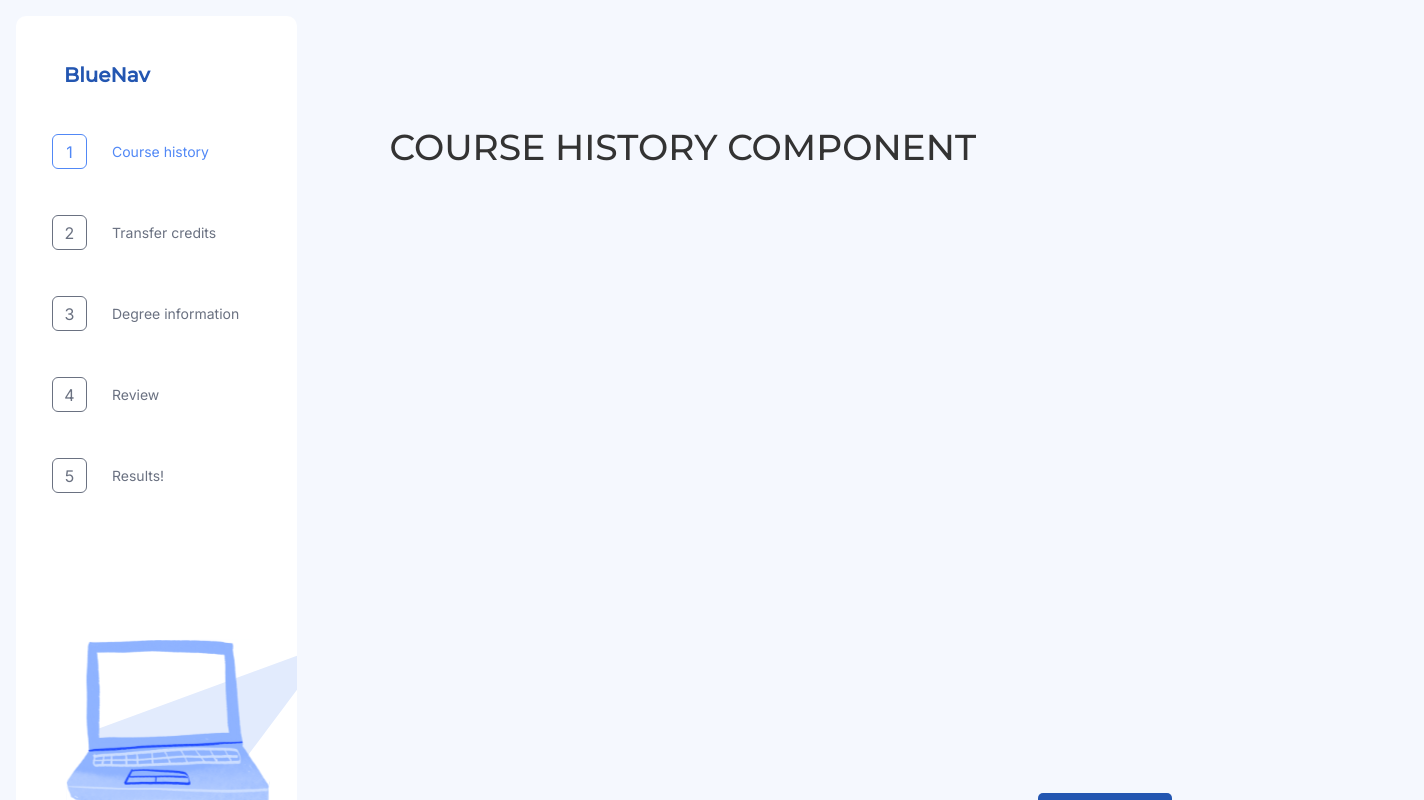
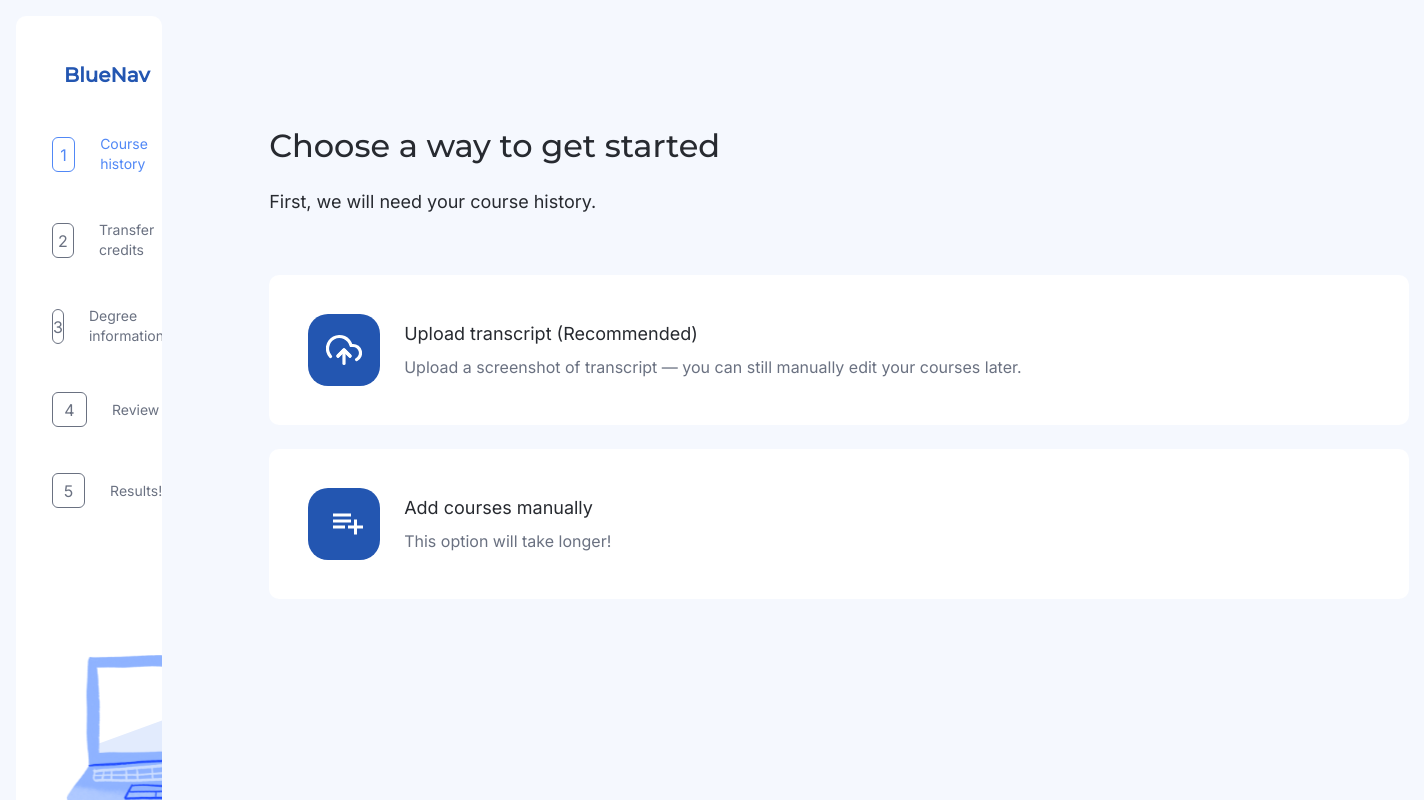
Before and after one commit to ubclaunchpad/ubc-degree-navigator, a React (Create React App) app in the folder react-app/: page / in a window 1280 px wide. Shown: the top 800 px of the page, 1424 px wide, since content can reach past the window. Built offline with nearby package versions, Linux system fonts and the light colour scheme.

Commit message:
set up screens for upload transcript

```diff
--- a/react-app/src/components/onboarding/CourseHistory.jsx
+++ b/react-app/src/components/onboarding/CourseHistory.jsx
@@ -1,7 +1,29 @@
 import React, { useState } from "react";
+import theme from "../../theme";
+import ChooseMethod from "./courseHistory/ChooseMethod";
+import UploadTranscript from "./courseHistory/UploadTranscript";
 
-const CourseHistory = () => {
-	return <h1>COURSE HISTORY COMPONENT</h1>;
+const CourseHistory = ({ data, setData, setStep }) => {
+	const [methodSelected, setMethodSelected] = useState();
+
+	return (
+		<div>
+			{!methodSelected ? (
+				<ChooseMethod
+					methodSelected={methodSelected}
+					setMethodSelected={setMethodSelected}
+				/>
+			) : (
+				<div>
+					{methodSelected === "upload" ? (
+						<UploadTranscript data={data} setData={setData} />
+					) : (
+						<div>asdf</div>
+					)}
+				</div>
+			)}
+		</div>
+	);
 };
 
 export default CourseHistory;
--- a/react-app/src/components/onboarding/MultistepForm.jsx
+++ b/react-app/src/components/onboarding/MultistepForm.jsx
@@ -10,6 +10,7 @@ import NavIllustration from "../../assets/navIllustration.svg";
 
 const MultistepForm = () => {
 	const [step, setStep] = useState(0);
+	// const [button, setButton] = useState(false);
 	const [data, setData] = useState({
 		courses: [],
 		transferCredits: [],
@@ -28,7 +29,9 @@ const MultistepForm = () => {
 	const StepDisplay = () => {
 		switch (step) {
 			case 0:
-				return <CourseHistory data={data} setData={setData} />;
+				return (
+					<CourseHistory data={data} setData={setData} setStep={setStep} />
+				);
 			case 1:
 				return <TransferCredits data={data} setData={setData} />;
 			case 2:
@@ -224,7 +227,6 @@ const prevButton = {
 const nextButton = {
 	border: "none",
 	borderRadius: "5px",
-	//margin: "12px, 25.5px",
 	paddingLeft: "25.5px",
 	paddingRight: "25.5px",
 	paddingTop: "12px",
--- /dev/null
+++ b/react-app/src/components/onboarding/courseHistory/ChooseMethod.jsx
@@ -0,0 +1,150 @@
+import React, { useState } from "react";
+import UploadIcon from "../../../assets/upload-cloud.svg";
+import ManualIcon from "../../../assets/playlist_add.svg";
+import theme from "../../../theme";
+
+const ChooseMethod = ({ methodSelected, setMethodSelected }) => {
+	const useHover = () => {
+		const [isHover, setIsHover] = useState(false);
+
+		const handleMouseEnter = () => {
+			setIsHover(true);
+		};
+
+		const handleMouseLeave = () => {
+			setIsHover(false);
+		};
+
+		return [isHover, handleMouseEnter, handleMouseLeave];
+	};
+
+	const [isHover1, handleMouseEnter1, handleMouseLeave1] = useHover();
+	const [isHover2, handleMouseEnter2, handleMouseLeave2] = useHover();
+
+	const method = {
+		display: "flex",
+		flexDirection: "row",
+		marginBottom: 24,
+		padding: 39,
+		borderRadius: 10,
+		borderColor: theme.colors.primaryDark,
+	};
+
+	return (
+		<div className="container" style={container}>
+			<div className="header" style={header}>
+				<h1 className="title" style={title}>
+					Choose a way to get started
+				</h1>
+				<p className="subTitle" style={subTitle}>
+					First, we will need your course history.
+				</p>
+			</div>
+
+			<div
+				className="method"
+				style={{
+					...method,
+					...{
+						backgroundColor: isHover1
+							? "#EBF2FF"
+							: theme.colors.primaryLightBackground,
+						borderWidth: isHover1 ? 1 : 0,
+					},
+				}}
+				onMouseEnter={handleMouseEnter1}
+				onMouseLeave={handleMouseLeave1}
+				onClick={() => setMethodSelected("upload")}
+			>
+				<div style={icon}>
+					<img src={UploadIcon} alt="upload icon" />
+				</div>
+				<div className="description" style={description}>
+					<p className="subTitle" style={subTitle}>
+						Upload transcript (Recommended)
+					</p>
+					<p style={subSub}>
+						Upload a screenshot of transcript — you can still manually edit your
+						courses later.
+					</p>
+				</div>
+			</div>
+
+			<div
+				className="method"
+				style={{
+					...method,
+					...{
+						backgroundColor: isHover2
+							? "#EBF2FF"
+							: theme.colors.primaryLightBackground,
+						borderWidth: isHover2 ? 1 : 0,
+					},
+				}}
+				onMouseEnter={handleMouseEnter2}
+				onMouseLeave={handleMouseLeave2}
+				onClick={() => setMethodSelected("manual")}
+			>
+				<div style={{ ...icon, padding: 25 }}>
+					<img src={ManualIcon} alt="manual icon" />
+				</div>
+				<div className="description" style={description}>
+					<p className="subTitle" style={subTitle}>
+						Add courses manually
+					</p>
+					<p style={subSub}>This option will take longer!</p>
+				</div>
+			</div>
+		</div>
+	);
+};
+
+const container = {
+	display: "flex",
+	flexDirection: "column",
+};
+
+const header = {
+	marginBottom: 50,
+};
+
+const title = {
+	fontFamily: theme.fonts.headerOne,
+	color: theme.colors.textDark,
+	fontWeight: theme.fonts.headerOne,
+	fontSize: 32,
+	paddingBottom: 16,
+};
+
+const subTitle = {
+	fontFamily: theme.fonts.headerThreeMedium,
+	color: theme.colors.textDark,
+	fontWeight: theme.fonts.headerThreeMedium,
+	fontSize: 18,
+};
+
+const icon = {
+	width: 72,
+	height: 72,
+	backgroundColor: theme.colors.primaryDark,
+	justifyContent: "center",
+	padding: 18,
+	borderRadius: 20,
+};
+
+const description = {
+	display: "flex",
+	flexDirection: "column",
+	justifyContent: "center",
+	marginLeft: 24,
+};
+
+const subSub = {
+	fontFamily: theme.fonts.headerFour,
+	color: theme.colors.textGrey,
+	fontWeight: theme.fonts.headerFour,
+	fontSize: 16,
+	marginBottom: 0,
+};
+
+export default ChooseMethod;
--- /dev/null
+++ b/react-app/src/components/onboarding/courseHistory/UploadTranscript.jsx
@@ -0,0 +1,151 @@
+import React, { useState } from "react";
+import UploadIcon from "../../../assets/upload-cloud.svg";
+import CheckIcon from "@mui/icons-material/Check";
+import theme from "../../../theme";
+import { height } from "@mui/system";
+
+const UploadTranscript = ({ data, setData }) => {
+	const useHover = () => {
+		const [isHover, setIsHover] = useState(false);
+
+		const handleMouseEnter = () => {
+			setIsHover(true);
+		};
+
+		const handleMouseLeave = () => {
+			setIsHover(false);
+		};
+
+		return [isHover, handleMouseEnter, handleMouseLeave];
+	};
+
+	const [isHover1, handleMouseEnter1, handleMouseLeave1] = useHover();
+
+	const method = {
+		display: "flex",
+		flexDirection: "row",
+		marginBottom: 24,
+		padding: 39,
+		borderRadius: 10,
+		borderColor: theme.colors.primaryDark,
+	};
+
+	const [isUploaded, setIsUploaded] = useState(false);
+
+	return (
+		<div className="container" style={container}>
+			<div className="header" style={header}>
+				<h1 className="title" style={title}>
+					Upload your transcript
+				</h1>
+				<p className="subTitle" style={subTitle}>
+					Please upload a screenshot of your transcript that be be found under
+					“Your Grade Summary” on the{" "}
+					<a href="https://ssc.adm.ubc.ca/">Student Service Centre website</a>.{" "}
+					<br />
+					<br />
+					Your screenshot should include courses from “All Sessions” and only
+					include the transcript table. Still unsure what you need? Here is an
+					example!
+				</p>
+			</div>
+
+			<div
+				className="method"
+				style={{
+					...method,
+					...{
+						backgroundColor: isHover1
+							? "#EBF2FF"
+							: theme.colors.primaryLightBackground,
+						borderWidth: isHover1 ? 1 : 0,
+					},
+				}}
+				onMouseEnter={handleMouseEnter1}
+				onMouseLeave={handleMouseLeave1}
+				onClick={() => {
+					console.log("clicked");
+				}}
+			>
+				<div style={icon}>
+					<img src={UploadIcon} alt="upload icon" />
+				</div>
+				<div className="description" style={description}>
+					<div style={topper}>
+						<p className="subTitle" style={subTitle}>
+							File Upload
+						</p>
+						{isUploaded ? <CheckIcon style={check} /> : <br />}
+					</div>
+
+					<p style={subSub}>Accepted formats: JPEG, JPG, PNG.</p>
+				</div>
+			</div>
+		</div>
+	);
+};
+
+const container = {
+	display: "flex",
+	flexDirection: "column",
+};
+
+const header = {
+	marginBottom: 50,
+};
+
+const title = {
+	fontFamily: theme.fonts.headerOne,
+	color: theme.colors.textDark,
+	fontWeight: theme.fonts.headerOne,
+	fontSize: 32,
+	paddingBottom: 16,
+};
+
+const subTitle = {
+	fontFamily: theme.fonts.headerThreeMedium,
+	color: theme.colors.textDark,
+	fontWeight: theme.fonts.headerThreeMedium,
+	fontSize: 18,
+};
+
+const icon = {
+	width: 72,
+	height: 72,
+	backgroundColor: theme.colors.primaryDark,
+	justifyContent: "center",
+	padding: 18,
+	borderRadius: 20,
+};
+
+const topper = {
+	display: "flex",
+	flexDirection: "row",
+};
+
+const check = {
+	width: 20,
+	height: 20,
+	marginTop: 2,
+	marginLeft: 8,
+	padding: 2,
+	backgroundColor: theme.colors.primaryDark,
+	color: theme.colors.textLight,
+	borderRadius: 10,
+};
+
+const description = {
+	display: "flex",
+	flexDirection: "column",
+	justifyContent: "center",
+	marginLeft: 24,
+};
+
+const subSub = {
+	fontFamily: theme.fonts.headerFour,
+	color: theme.colors.textGrey,
+	fontWeight: theme.fonts.headerFour,
+	fontSize: 16,
+	marginBottom: 0,
+};
+export default UploadTranscript;
```
Also changed, not shown: react-app/src/assets/playlist_add.svg (added), react-app/src/assets/upload-cloud.svg (added).
